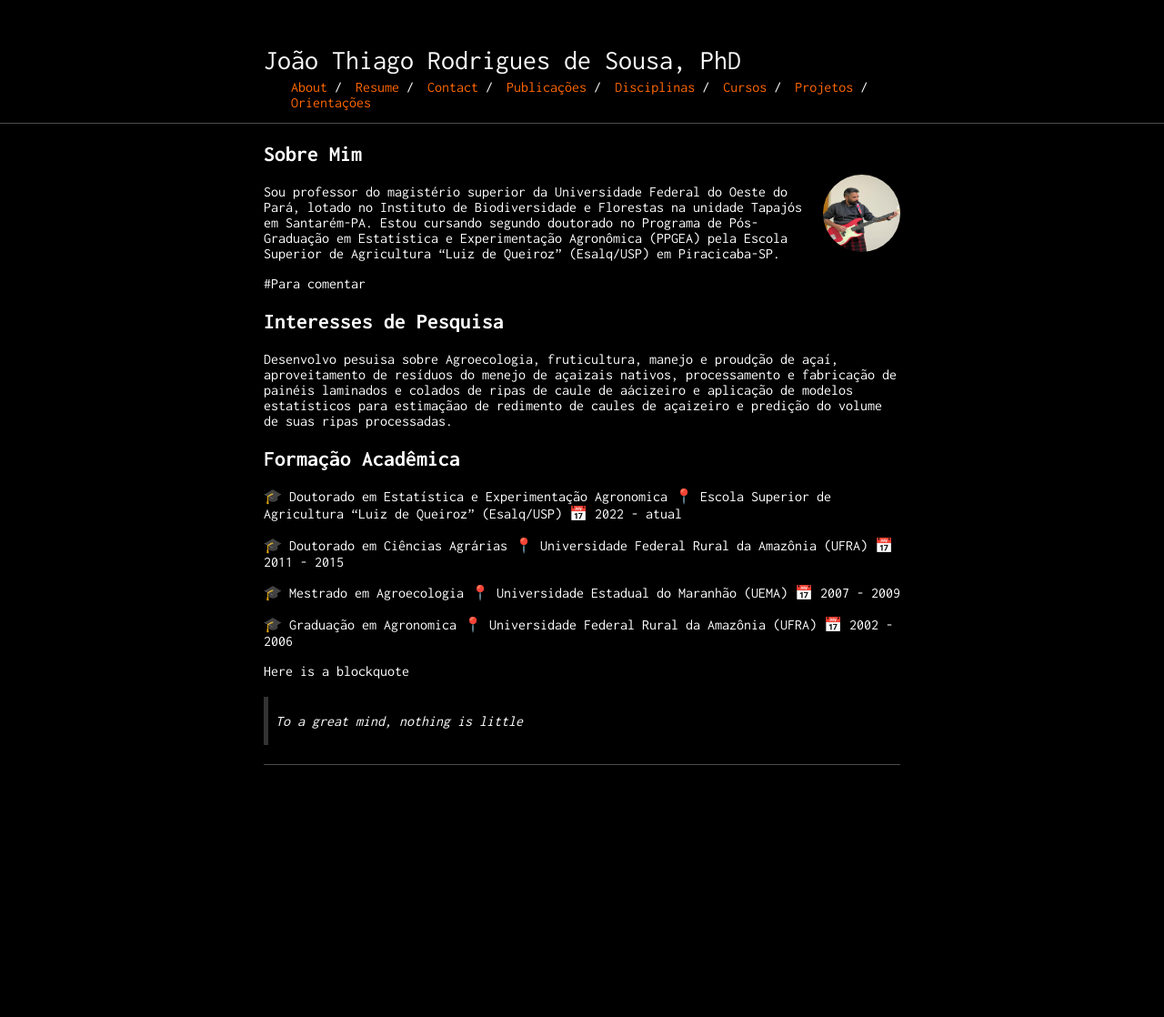
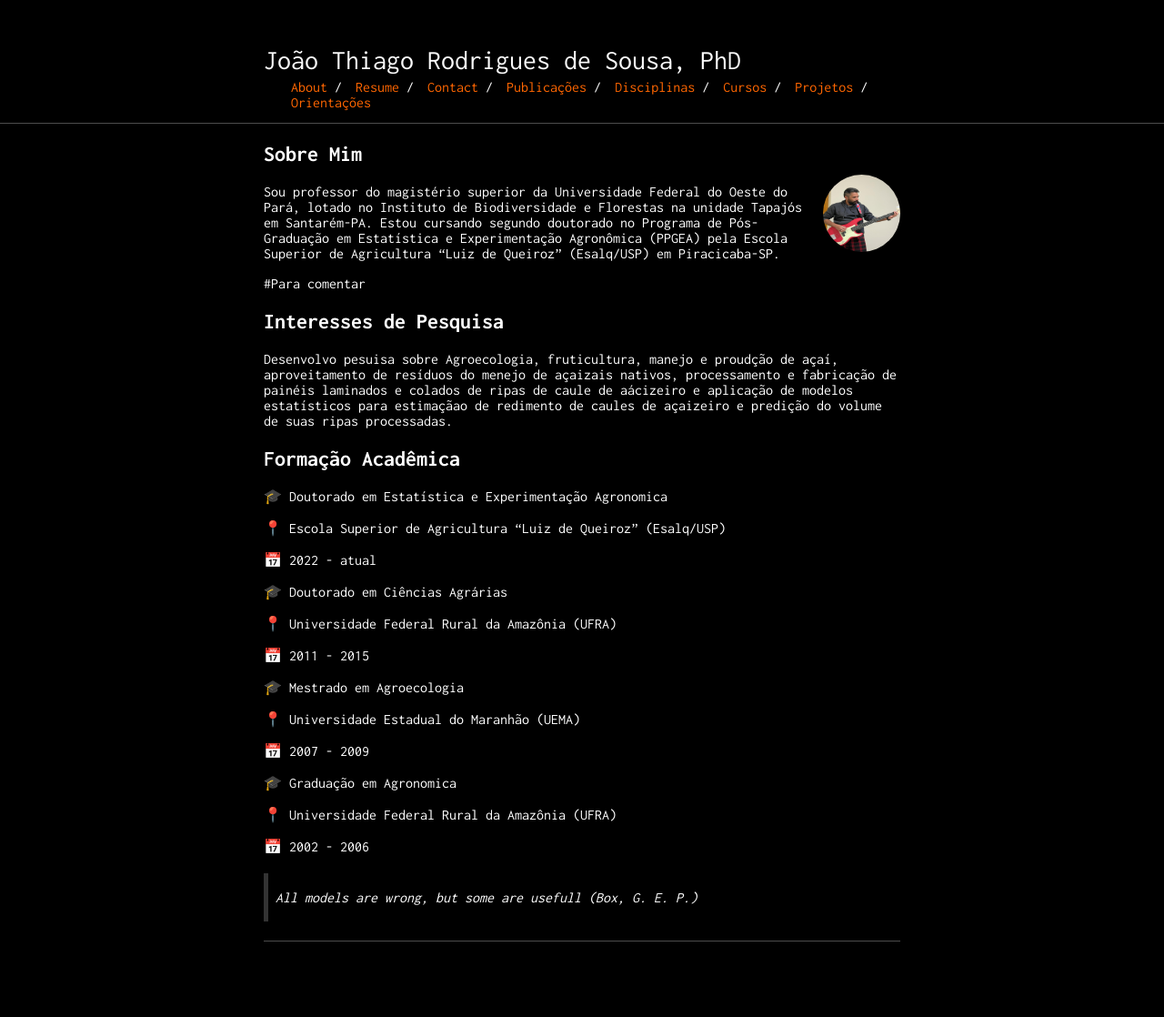
Before and after one commit to joaothiagors/joaothiagors.github.io, a Jekyll site: the page built from index.md, in a window 1280 px wide. Shown: the whole page at 91% size. Built offline with Jekyll 4.4.1, drawn with Linux system fonts in a browser that asks for light colours; before the commit the page ends 940 px from its top, so only the background shows below that.

Commit message:
Update index.md
Some editing about me again

```diff
--- a/index.md
+++ b/index.md
@@ -25,19 +25,30 @@ Desenvolvo pesuisa sobre Agroecologia, fruticultura, manejo e proudção de aça
 <!-- ## Academic Backgroung -->
 
 🎓 Doutorado em Estatística e Experimentação Agronomica
+
 📍 Escola Superior de Agricultura "Luiz de Queiroz" (Esalq/USP)
+
 📅 2022 - atual
 
+
 🎓 Doutorado em Ciências Agrárias
+
 📍 Universidade Federal Rural da Amazônia (UFRA)
+
 📅 2011 - 2015
 
+
 🎓 Mestrado em Agroecologia
+
 📍 Universidade Estadual do Maranhão (UEMA)
+
 📅 2007 - 2009
 
+
 🎓 Graduação em Agronomica
+
 📍 Universidade Federal Rural da Amazônia (UFRA)
+
 📅 2002 - 2006
 
 <!-- This is a [link](http://google.com). Something *italics* and something **bold**. -->
@@ -56,9 +67,9 @@ Here is a horizontal rule
 
 -->
 
-Here is a blockquote
+<!-- Here is a blockquote -->
 
-> To a great mind, nothing is little
+> All models are wrong, but some are usefull (Box, G. E. P.)
 
 <!-- ## References
 
```
